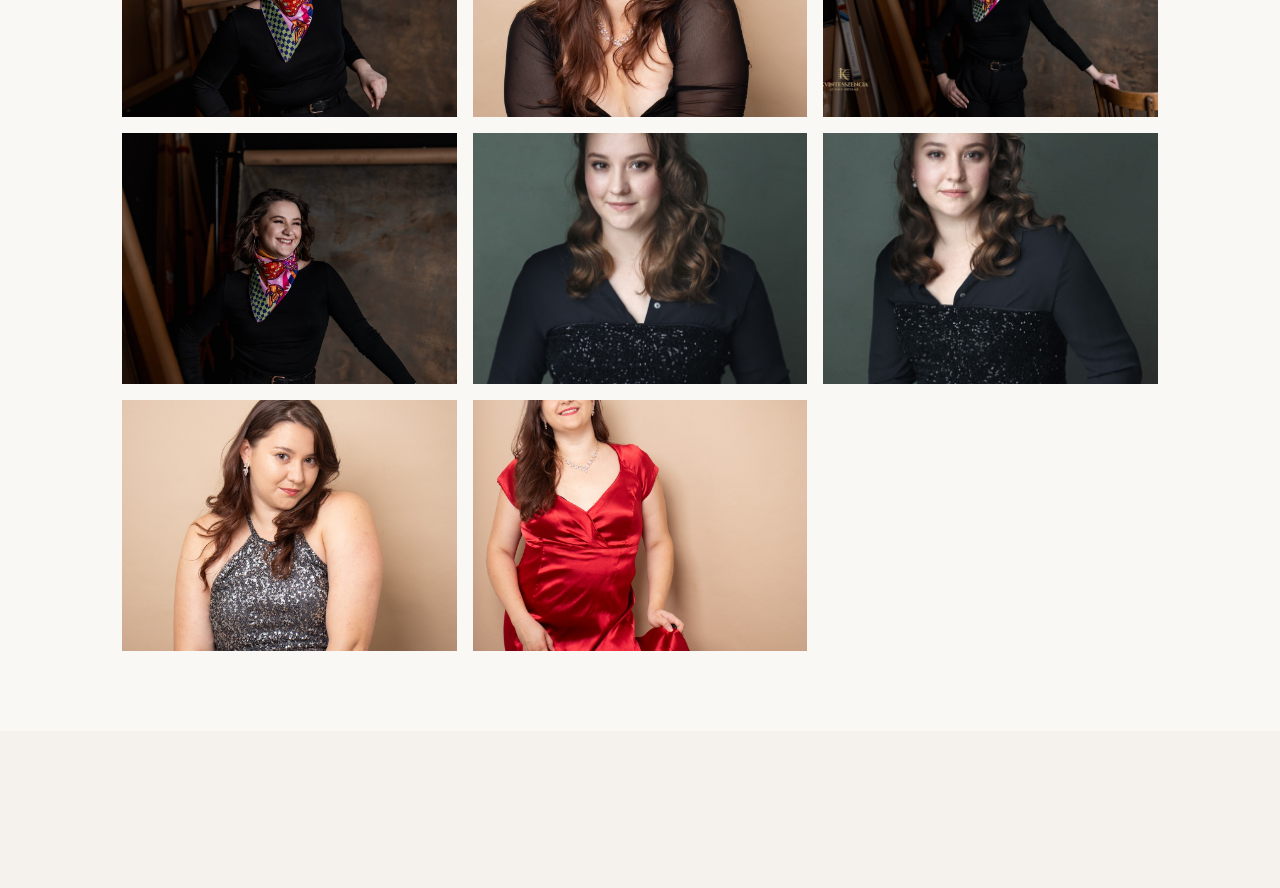
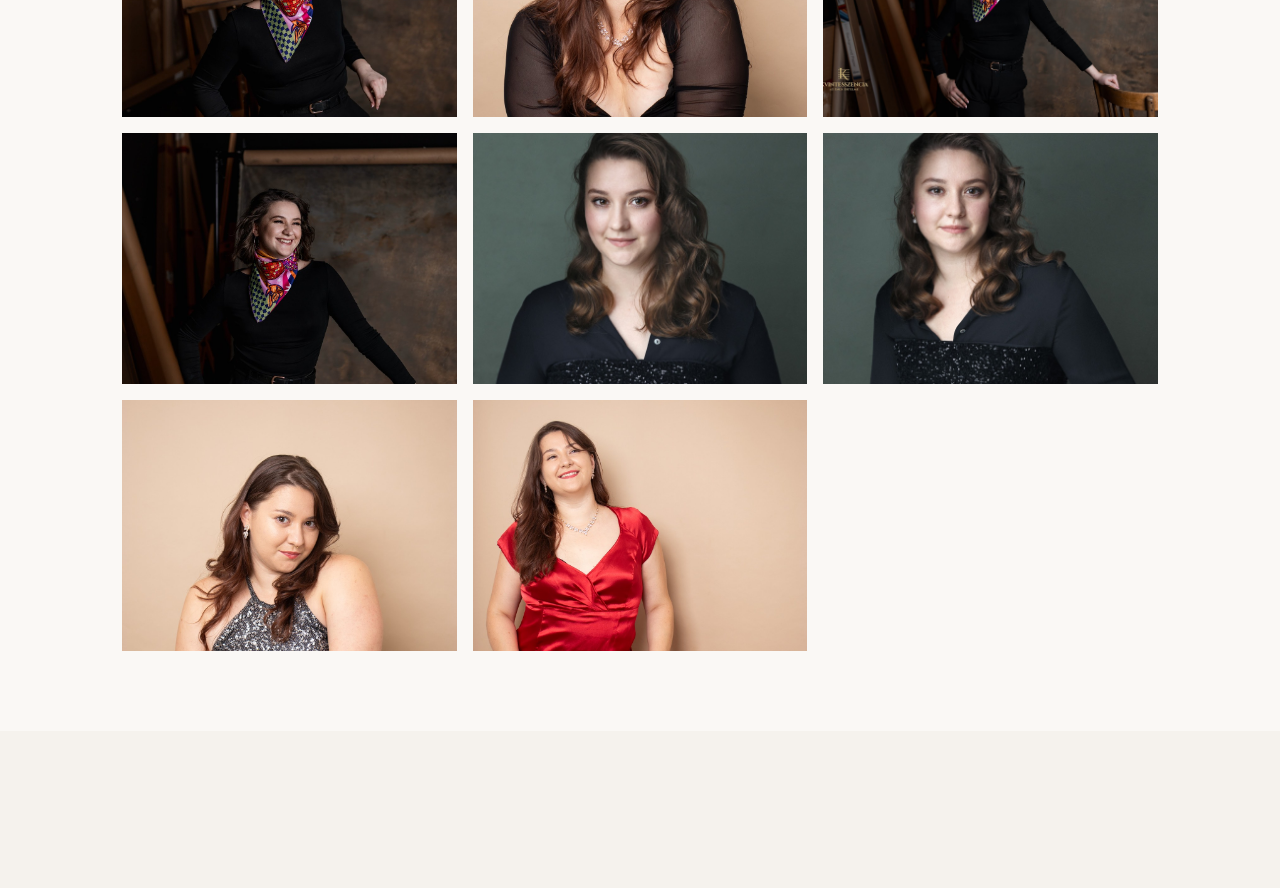
Before and after one commit to elekpetra99/elekpetra, a Next.js app: page / in a window 1280 px wide. Shown: the part 3660-4548 px from the top of the page. Built offline with nearby package versions, Linux system fonts and the light colour scheme.

Commit message:
fix: dedupe gallery captions, focus-top for bottom 4 images
- Captioned only the 9 genuinely unique Kvintesszencia photos
- Marked 8 duplicate slots (08,10,11,13,16,17,18,20) as pending replacement
- Bottom 4 gallery images: object-position center 25% (upper-fourth focus)

```diff
--- a/src/app/globals.css
+++ b/src/app/globals.css
@@ -653,6 +653,11 @@ p {
   -webkit-touch-callout: none;
 }
 
+/* Bottom 4 gallery images: focus on upper fourth (faces often near top) */
+.gallery-photo-focus-top {
+  object-position: center 25%;
+}
+
 .gallery-overlay {
   position: absolute;
   bottom: 0;
--- a/src/components/Media.tsx
+++ b/src/components/Media.tsx
@@ -15,19 +15,19 @@ const galleryImages: GalleryImage[] = [
   { src: "/gallery-05.jpg", caption: "Kvintesszencia Mesteriskola 2025/26" },
   { src: "/gallery-06.jpg", caption: "Kvintesszencia 2024/25" },
   { src: "/gallery-07.jpg", caption: "Kvintesszencia 2024/25" },
-  { src: "/gallery-08.jpg", caption: "Kvintesszencia 2024/25" },
+  { src: "/gallery-08.jpg", caption: null }, // duplicate — replace with new photo
   { src: "/gallery-09.jpg", caption: "Kvintesszencia 2024/25" },
-  { src: "/gallery-10.jpg", caption: "Kvintesszencia 2024/25" },
-  { src: "/gallery-11.jpg", caption: "Kvintesszencia 2024/25" },
+  { src: "/gallery-10.jpg", caption: null }, // duplicate — replace with new photo
+  { src: "/gallery-11.jpg", caption: null }, // duplicate — replace with new photo
   { src: "/gallery-12.jpg", caption: "Kvintesszencia 2024/25" },
-  { src: "/gallery-13.jpg", caption: null }, // Google Photos batch — caption pending
-  { src: "/gallery-14.jpg", caption: null },
-  { src: "/gallery-15.jpg", caption: null },
-  { src: "/gallery-16.jpg", caption: null },
-  { src: "/gallery-17.jpg", caption: null },
-  { src: "/gallery-18.jpg", caption: null },
-  { src: "/gallery-19.jpg", caption: null },
-  { src: "/gallery-20.jpg", caption: null },
+  { src: "/gallery-13.jpg", caption: null }, // duplicate — replace with new photo
+  { src: "/gallery-14.jpg", caption: null }, // Google Photos batch — caption pending
+  { src: "/gallery-15.jpg", caption: null }, // Google Photos batch — caption pending
+  { src: "/gallery-16.jpg", caption: null }, // duplicate — replace with new photo
+  { src: "/gallery-17.jpg", caption: null }, // duplicate — replace with new photo
+  { src: "/gallery-18.jpg", caption: null }, // duplicate — replace with new photo
+  { src: "/gallery-19.jpg", caption: null }, // Google Photos batch — caption pending
+  { src: "/gallery-20.jpg", caption: null }, // duplicate — replace with new photo
 ];
 
 export function Media() {
@@ -45,7 +45,7 @@ export function Media() {
               <img
                 src={img.src}
                 alt={img.caption ? `Elek Petra — ${img.caption}` : "Elek Petra — Gallery"}
-                className="gallery-photo"
+                className={`gallery-photo${i >= galleryImages.length - 4 ? " gallery-photo-focus-top" : ""}`}
                 draggable={false}
                 onContextMenu={(e) => e.preventDefault()}
               />
```
